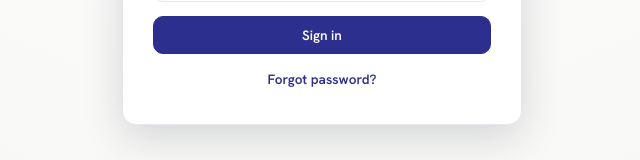
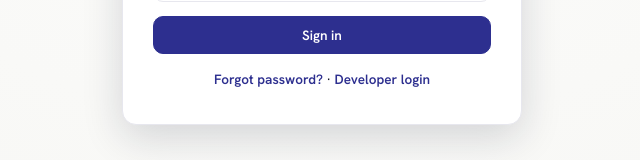
Before and after one commit to skyupdigitalsolutions-cpu/Saarathi-Frontend, a React (Vite) app: page / in a window 1280 px wide. Shown: the part 516-676 px from the top of the page, without its empty margins (318-958 px from the left). Built offline with nearby package versions, Linux system fonts and the light colour scheme; no server answers.

Commit message:
Update Login.jsx

```diff
--- a/src/components/Login.jsx
+++ b/src/components/Login.jsx
@@ -17,6 +17,11 @@ export default function Login({ developer = false, onAuthed }) {
       const { token, user } = await api.login(email, password);
       if (developer && user.role !== "developer") {
         setErr("This account does not have developer access.");
+        setBusy(false);
+        return;
+      }
+      if (!developer && user.role === "developer") {
+        setErr("This is a developer account. Please use the developer panel at /dev.");
         setBusy(false);
         return;
       }
@@ -63,6 +68,7 @@ export default function Login({ developer = false, onAuthed }) {
 
         <div className="auth-links">
           <Link to="/forgot">Forgot password?</Link>
+          {!developer && <> · <Link to="/dev">Developer login</Link></>}
         </div>
       </div>
     </div>
```
